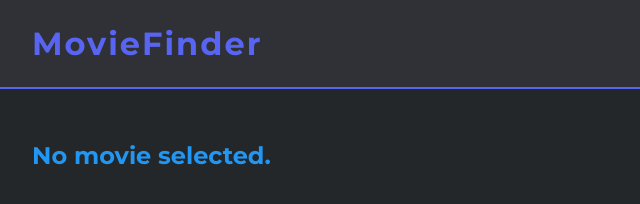
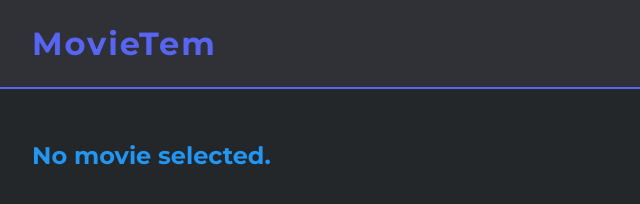
Before and after one commit to apache2op/movieTem, a plain HTML site: page details.html in a window 1280 px wide. Shown: the full height of the page, 0-640 px from the left. Drawn offline with Linux system fonts and the light colour scheme.

Commit message:
Update details.html

```diff
--- a/details.html
+++ b/details.html
@@ -3,7 +3,7 @@
   <head>
     <meta charset="UTF-8" />
     <meta name="viewport" content="width=device-width, initial-scale=1.0" />
-    <title>Movie Details - Discord Style</title>
+    <title>MovieTem</title>
     <link rel="stylesheet" href="custom.css" />
   </head>
   <body>
@@ -13,7 +13,7 @@
           class="logo"
           onclick="window.location.href='index.html'"
           style="cursor: pointer"
-          >MovieFinder</span
+          >MovieTem</span
         >
         <div class="toggle-wrapper">
           <button id="mode-toggle" title="Toggle Dark/Light Mode">
```
